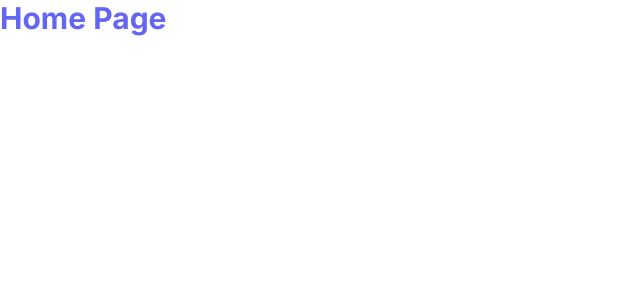
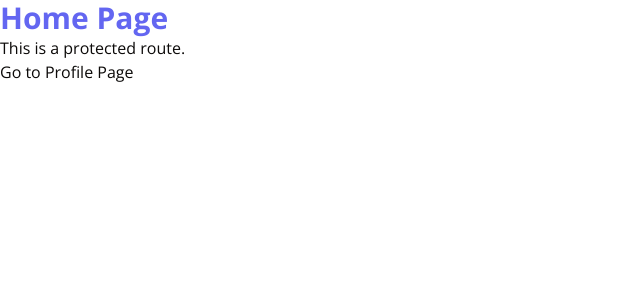
Before and after one commit to cutpix/cutpix.github.io, a Next.js app: page / in a window 1280 px wide. Shown: the top 300 px of the page, without its empty margins (0-640 px from the left). Built offline with nearby package versions, Linux system fonts and the light colour scheme.

Commit message:
Structure folderss.

```diff
--- /dev/null
+++ b/app/(auth)/(routes)/login/page.tsx
@@ -0,0 +1,9 @@
+const LoginPage = () => {
+  return (
+    <div>
+      Login Page!
+    </div>
+  )
+}
+
+export default LoginPage
--- /dev/null
+++ b/app/(auth)/(routes)/register/page.tsx
@@ -0,0 +1,5 @@
+export default function RegisterPage() {
+  return (
+    <div>Register Page</div>
+  )
+}
--- /dev/null
+++ b/app/(auth)/layout.tsx
@@ -0,0 +1,13 @@
+const AuthLayout = ({
+  children
+}: {
+  children: React.ReactNode
+}) => {
+  return (
+    <div className="bg-red-500 h-full">
+      {children}
+    </div>
+  )
+}
+
+export default AuthLayout
--- a/app/page.tsx
+++ b/app/(main)/(routes)/page.tsx
@@ -1,9 +1,16 @@
 import { Button } from "@/components/ui/button"
+import Link from "next/link"
 
 export default function Home() {
   return (
     <main className='flex flex-col'>
       <h1 className='text-3xl font-bold text-indigo-500'>Home Page</h1>
+      <p>
+        This is a protected route.
+      </p>
+      <Link href='/profile'>
+        Go to Profile Page
+      </Link>
     </main>
   )
 }
--- a/app/layout.tsx
+++ b/app/layout.tsx
@@ -1,8 +1,8 @@
 import './globals.css'
 import type { Metadata } from 'next'
-import { Inter } from 'next/font/google'
+import { Open_Sans } from 'next/font/google'
 
-const inter = Inter({ subsets: ['latin'] })
+const font = Open_Sans({ subsets: ['latin'] })
 
 export const metadata: Metadata = {
   title: 'Andrii Pavliuk | vCard / Resume / CV',
@@ -16,7 +16,7 @@ export default function RootLayout({
 }) {
   return (
     <html lang="en">
-      <body className={inter.className}>{children}</body>
+      <body className={font.className}>{children}</body>
     </html>
   )
 }
```
Also changed, not shown: 1 other file (tests, documents, lock files or other folders).
